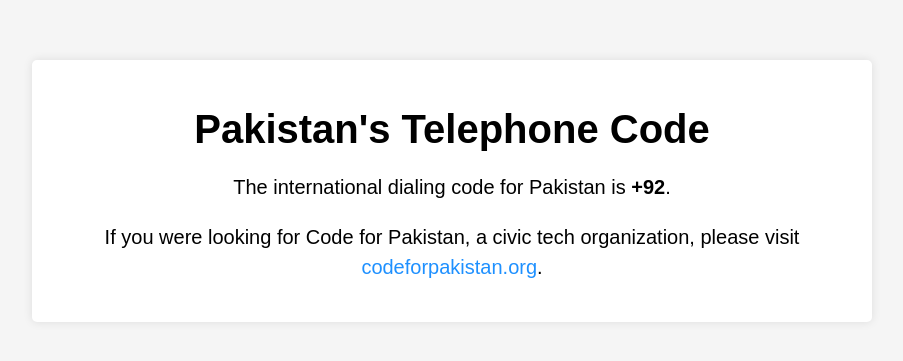
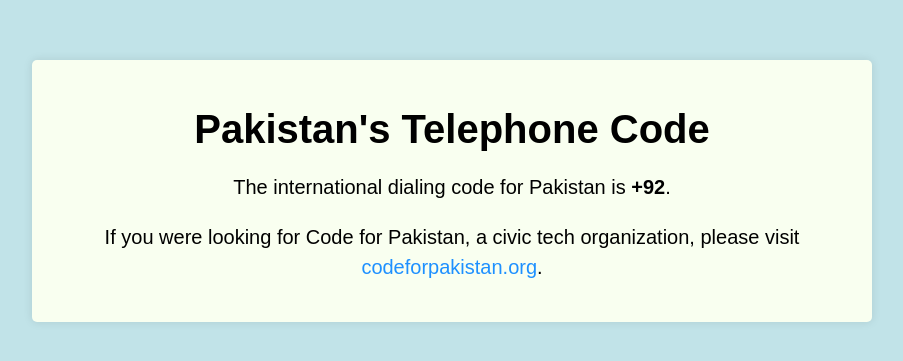
Before and after one commit to codeforpakistan/codeofpakistan, a plain HTML site: page index.html in a window 1280 px wide. Shown: the part 209-570 px from the top of the page, without its empty margins (188-1091 px from the left). Drawn offline with Linux system fonts and the light colour scheme.

Commit message:
Update index.html

```diff
--- a/index.html
+++ b/index.html
@@ -12,13 +12,13 @@
       align-items: center;
       height: 100vh;
       margin: 0;
-      background-color: #f5f5f5;
+      background-color: #C1E3E8;
     }
     .container {
       text-align: center;
       max-width: 800px;
       padding: 20px;
-      background-color: #ffffff;
+      background-color: #F9FFF0;
       box-shadow: 0px 0px 10px rgba(0, 0, 0, 0.1);
       border-radius: 5px;
     }
```
